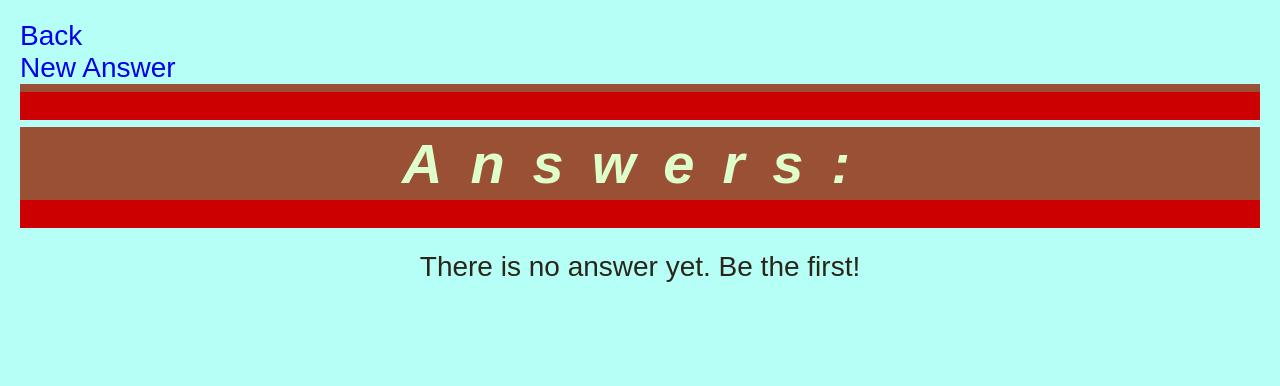
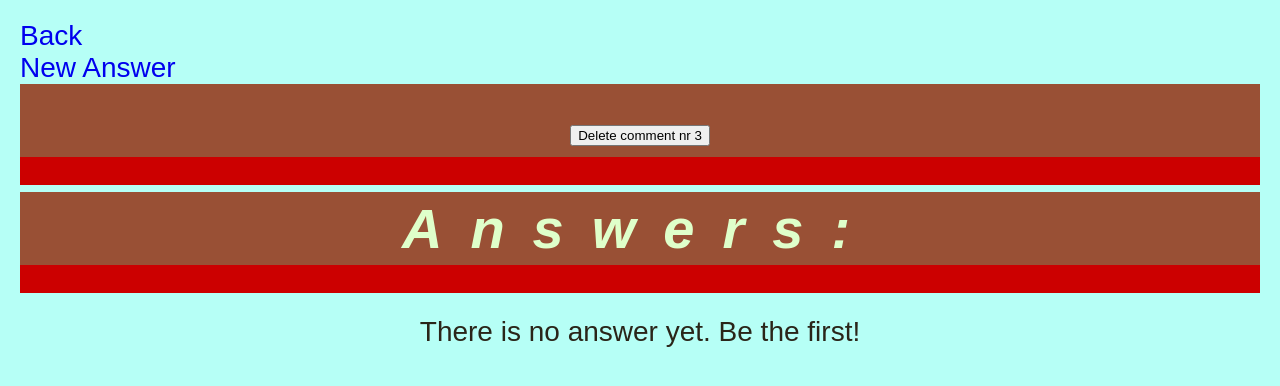
Before and after one commit to lupakd/ask-mate-python, a Flask app: template templates/questions.html in a window 1280 px wide. Shown: the top 386 px of the page. Run offline with Flask 2, Linux system fonts and the light colour scheme; the template is opened without the code that fills it, so the values that code supplies are empty.

Commit message:
delete comment---- very basic implementation

```diff
--- a/data_logic.py
+++ b/data_logic.py
@@ -119,3 +119,27 @@ def delete_answer(cursor, answer_id):
                     DELETE FROM answer
                     WHERE id = %(answer_id)s;
     ''', {'answer_id': answer_id})
+
+
+@connection.connection_handler
+def delete_one_comment(cursor, comment_id):
+    cursor.execute('''
+                    DELETE FROM comment
+                    WHERE  id = %(id)s;
+        ''', {'id': comment_id})
+
+
+@connection.connection_handler
+def delete_all_comments(cursor, answer_id=None, question_id=None):
+    if answer_id is not None:
+        cursor.execute('''
+                        DELETE FROM comment
+                        WHERE answer_id = %(answer_id)s;
+                        ''', {'answer_id': answer_id}
+                       )
+    else:
+        cursor.execute('''
+                        DELETE FROM comment
+                        WHERE question_id = %(question_id)s;
+                        ''', {'question_id': question_id}
+                       )
--- a/server.py
+++ b/server.py
@@ -51,6 +51,7 @@ def vote_down(question_id):
 
 @app.route('/question/<question_id>/delete', methods=['GET', 'POST'])
 def delete_question(question_id, ):
+    data_logic.delete_all_comments(question_id=question_id) #todo not tested
     data_logic.delete_question(question_id)
     data_logic.delete_question_answers(question_id)
     return redirect('/')
@@ -58,6 +59,7 @@ def delete_question(question_id, ):
 
 @app.route('/answer/<question_id>/<answer_id>/delete', methods=['GET', 'POST'])
 def delete_answer(answer_id, question_id):
+    data_logic.delete_all_comments(answer_id=answer_id)   #todo not tested
     data_logic.delete_answer(answer_id)
     return redirect("/questions/"+str(question_id))
 
@@ -66,11 +68,16 @@ def delete_answer(answer_id, question_id):
 def edit(question_id):
     questions = data_logic.get_all_questions()
     if request.method == "GET":
-        return render_template("edit.html", q_id=question_id, questions=questions)
+        return render_template("edit.html", q_id=str(question_id), questions=questions)
     else:
         data_logic.edit_question(question_id, request.form.get("edit_q"))
         return redirect("/questions/"+str(question_id))
 
 
+@app.route('/comments/<comment_id>/delete')
+def delete_comment(comment_id):
+    data_logic.delete_one_comment(comment_id)
+
+
 if __name__ == "__main__":
     app.run()
--- a/templates/questions.html
+++ b/templates/questions.html
@@ -28,6 +28,7 @@
         {%  endif  %}
         {%  endfor  %}
 
+    <button onclick="location.href='/comments/3/delete'" type="button">Delete comment nr 3</button>
 
     <h1>Answers:</h1>
 
```
Also changed, not shown: templates/confirm.html (added, +10 -0 lines), templates/edit.html (+0 -15 lines).
